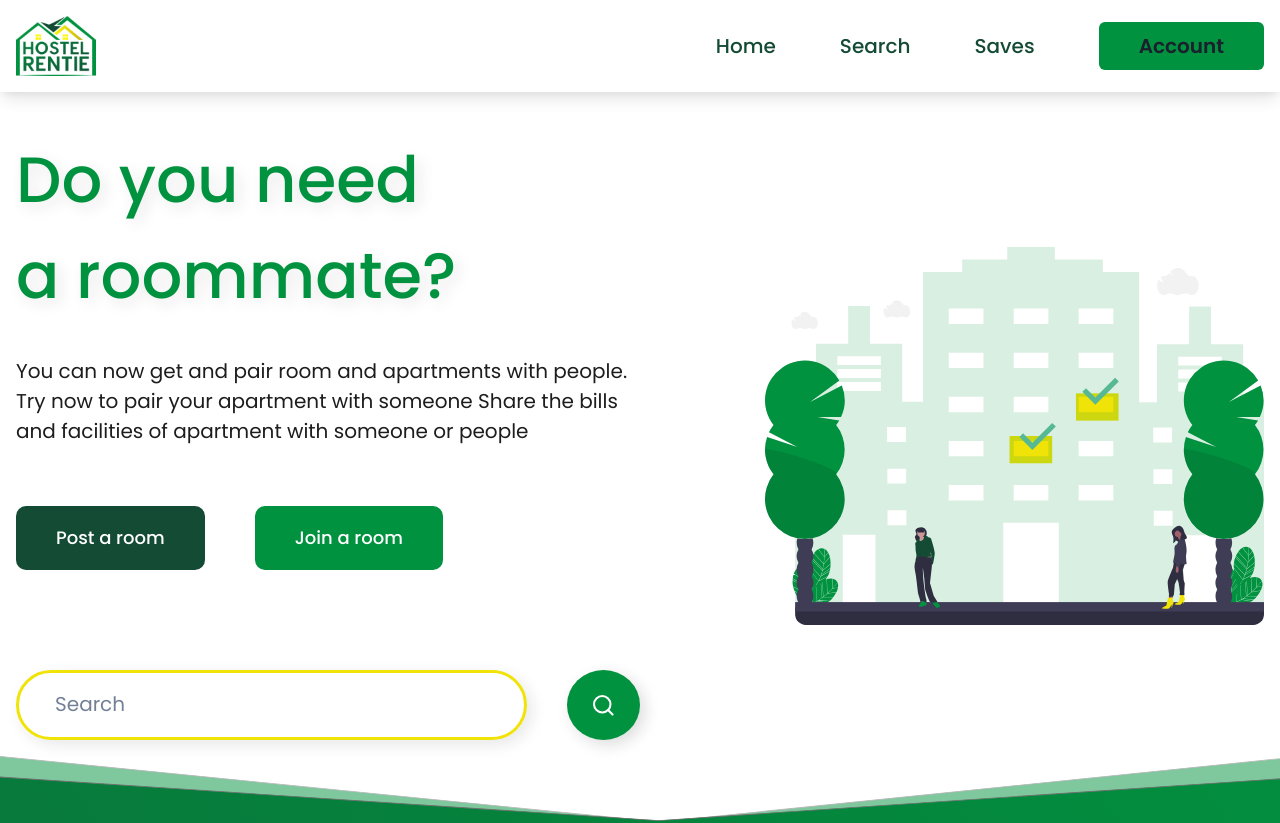
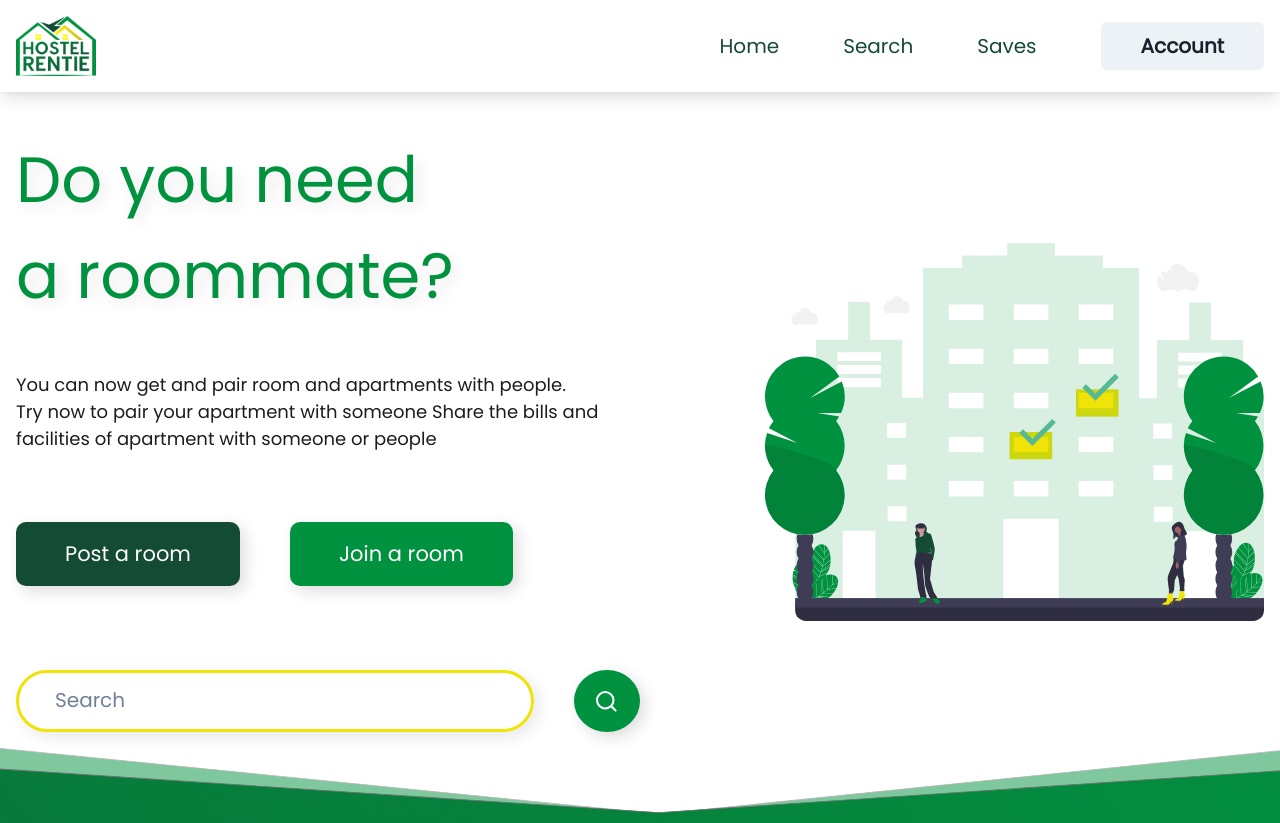
Before and after one commit to Kennyking100/hostel-rentie-v2, a React (Create React App) app: page / in a window 1280 px wide. Shown: the top 823 px of the page. Built offline with nearby package versions, Linux system fonts and the light colour scheme.

Commit message:
redo hero section

```diff
--- a/package.json
+++ b/package.json
@@ -7,6 +7,7 @@
     "@chakra-ui/react": "^2.2.4",
     "@emotion/react": "^11",
     "@emotion/styled": "^11",
+    "@fontsource/poppins": "^4.5.8",
     "@testing-library/jest-dom": "^5.14.1",
     "@testing-library/react": "^13.0.0",
     "@testing-library/user-event": "^13.2.1",
--- a/public/index.html
+++ b/public/index.html
@@ -29,9 +29,11 @@
     <link rel="preconnect" href="https://fonts.googleapis.com" />
     <link rel="preconnect" href="https://fonts.gstatic.com" crossorigin />
     <link
-      href="https://fonts.googleapis.com/css2?family=Poppins:ital,wght@0,300;0,400;0,500;0,600;0,700;1,400&display=swap"
       rel="stylesheet"
+      type="text/css"
+      href="https://fonts.googleapis.com/css?family=Poppins"
     />
+
     <title>React App</title>
   </head>
   <body>
--- a/src/components/Hero.tsx
+++ b/src/components/Hero.tsx
@@ -26,7 +26,9 @@ const Hero = () => {
         <Box width={{ base: "100%", lg: "50%" }}>
           <Box
             textColor={"GreenLight"}
+            // size="4xl"
             fontSize={{ base: "2.25rem", sm: "3rem", lg: "4rem" }}
+            // lineHeight={{ base: "54px", sm: "72px", lg: "102px" }}
             fontWeight="medium"
             textAlign={{ base: "center", sm: "start" }}
             textShadow="5px 5px 15px #1D1D1D1A"
@@ -34,10 +36,10 @@ const Hero = () => {
             Do you need <br /> a roommate?
           </Box>
           <Text
-            textColor={"GreenDarker"}
-            fontSize={{ base: "lg", lg: "xl" }}
-            mt="32px"
-            mb={"60px"}
+            textColor={"Grey1D"}
+            fontSize={{ base: "lg", lg: "lg" }}
+            mt="47px"
+            mb={"70px"}
             textAlign={{ base: "center", sm: "start" }}
           >
             You can now get and pair room and apartments with people.
@@ -49,24 +51,26 @@ const Hero = () => {
             bg="GreenDark"
             width={{ base: "100%", sm: "max-content" }}
             mb={{ base: "1rem", sm: "0" }}
+            color={"white"}
+            fontSize={"1.3125rem"}
             _hover={{
               background: "Hover.GreenDark",
             }}
-            color={"white"}
           >
             Post a room
           </Btn>
           <Btn
             width={{ base: "100%", sm: "max-content" }}
+            bg="GreenLight"
+            color={"white"}
+            fontSize={"1.3125rem"}
             _hover={{
               background: "Hover.GreenLight",
             }}
-            bg="GreenLight"
-            color={"white"}
           >
             Join a room
           </Btn>
-          <Flex gap={10} alignItems="center" mt="100" height={"70px"}>
+          <Flex gap={10} alignItems="center" mt="84px" height={"62px"}>
             <Input
               placeholder="Search"
               border={`3px solid`}
@@ -80,7 +84,7 @@ const Hero = () => {
             <Center
               borderRadius={"100%"}
               bg="GreenLight"
-              width={"90px"}
+              width={"81px"}
               height="full"
               cursor={"pointer"}
               boxShadow="5px 5px 15px #1D1D1D26"
--- a/src/components/helpers/Btn.tsx
+++ b/src/components/helpers/Btn.tsx
@@ -5,11 +5,11 @@ const Btn = (props: any) => {
   return (
     <Button
       size="lg"
-      textStyle={"popM28"}
       borderRadius={"10px"}
-      px={10}
+      px={"49px"}
       py={8}
       fontWeight="medium"
+      boxShadow="5px 5px 15px #1D1D1D26"
       {...props}
     >
       {props.children}
--- a/src/config.tsx
+++ b/src/config.tsx
@@ -1,15 +1,14 @@
 // 1. Import `extendTheme`
 import { extendTheme } from "@chakra-ui/react";
+import "@fontsource/poppins";
 
 // 2. Extend the theme with new layer styles
 export const theme = extendTheme({
-  // styles: {
-  //   global: {
-  //     html: {
-  //       fontSize: "62.5%",
-  //     },
-  //   },
-  // },
+  fonts: {
+    heading: "Poppins, sans-serif",
+    body: "Poppins, sans-serif",
+    html: "Poppins, sans-serif",
+  },
   space: {
     x: {
       100: "0 60px",
@@ -18,60 +17,61 @@ export const theme = extendTheme({
   colors: {
     GreenLight: "#01923F",
     GreenLighter: "#01923F1A",
+    GreenDarker: "#1d1d1d",
+    GreenDark: "#144b34",
+    YellowLight: "#EFE307",
+    Grey1D: "#1D1D1D",
     Hover: {
       GreenLight: "#01923Fdd",
       GreenDark: "#144b34dd",
     },
-    GreenDarker: "#1d1d1d",
-    GreenDark: "#144b34",
-    YellowLight: "#EFE307",
   },
   sizes: {
     navBarHeight: "92px",
   },
-  layerStyles: {
-    base: {
-      backgroundColor: "#01923F",
-      color: "white",
-    },
-    base2: {
-      backgroundColor: "#144B34",
-      color: "white",
-    },
-  },
+  // layerStyles: {
+  //   base: {
+  //     backgroundColor: "#01923F",
+  //     color: "white",
+  //   },
+  //   base2: {
+  //     backgroundColor: "#144B34",
+  //     color: "white",
+  //   },
+  // },
 
-  textStyles: {
-    popM90: {
-      fontWeight: "medium",
-      fontSize: "4rem",
-    },
-    popR24: {
-      fontWeight: "400",
-      fontSize: "1.25rem",
-    },
-    popL28: {
-      fontWeight: "light",
-      fontSize: "1.75rem",
-    },
-    popB60: {
-      fontWeight: "bold",
-      fontSize: "3.75rem",
-    },
-    popSM48: {
-      fontWeight: "semi-bold",
-      fontSize: "3rem",
-    },
-    popSM36: {
-      fontWeight: "semi-bold",
-      fontSize: "2.25rem",
-    },
-    popM32: {
-      fontWeight: "medium",
-      fontSize: "2rem",
-    },
-    popM28: {
-      fontWeight: "500",
-      fontSize: "2.5rem",
-    },
-  },
+  // textStyles: {
+  //   popM90: {
+  //     fontWeight: "medium",
+  //     fontSize: "4rem",
+  //   },
+  //   popR24: {
+  //     fontWeight: "400",
+  //     fontSize: "1.25rem",
+  //   },
+  //   popL28: {
+  //     fontWeight: "light",
+  //     fontSize: "1.75rem",
+  //   },
+  //   popB60: {
+  //     fontWeight: "bold",
+  //     fontSize: "3.75rem",
+  //   },
+  //   popSM48: {
+  //     fontWeight: "semi-bold",
+  //     fontSize: "3rem",
+  //   },
+  //   popSM36: {
+  //     fontWeight: "semi-bold",
+  //     fontSize: "2.25rem",
+  //   },
+  //   popM32: {
+  //     fontWeight: "medium",
+  //     fontSize: "2rem",
+  //   },
+  //   popM28: {
+  //     fontWeight: "500",
+  //     fontSize: "1.3125rem",
+  //   },
+  // },
 });
--- a/src/index.css
+++ b/src/index.css
@@ -1,5 +1,4 @@
 body {
-  font-family: "Poppins", sans-serif !important;
   -webkit-font-smoothing: antialiased;
   -moz-osx-font-smoothing: grayscale;
 }
```
Also changed, not shown: 1 other file (tests, documents, lock files or other folders).
